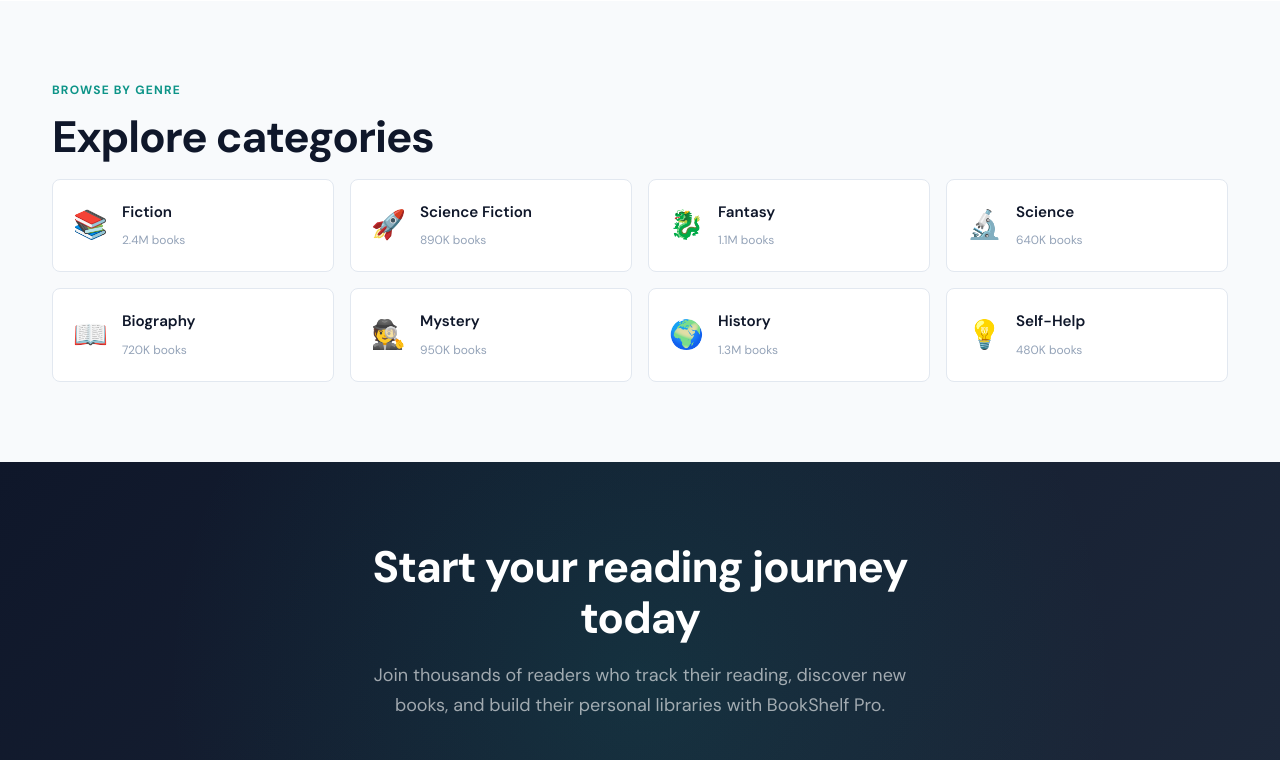
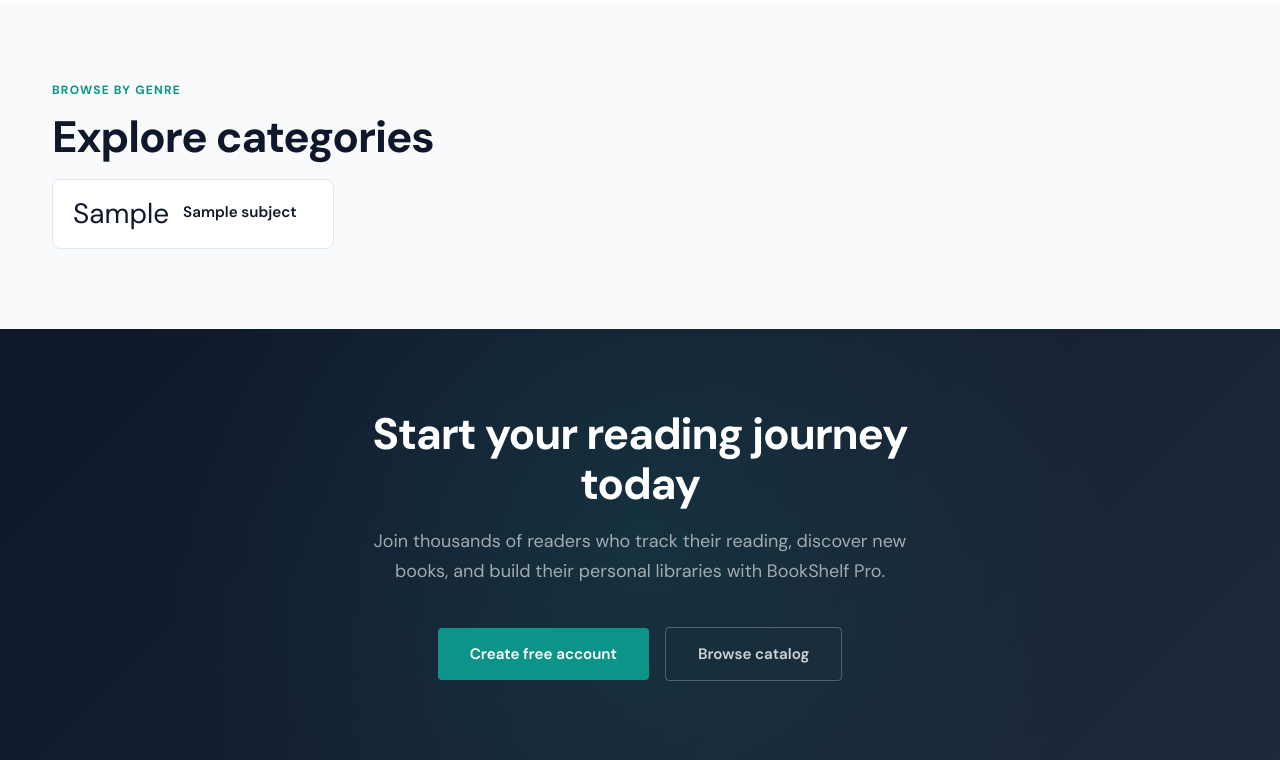
Before and after one commit to kapusta123b/BookShelf-Pro, a Django app: page / in a window 1280 px wide. Shown: the part 2241-3001 px from the top of the page. Run offline with Django 5.2, Linux system fonts and the light colour scheme; tables that the repository leaves empty hold one stand-in row (values such as "Sample post"); style sheets or scripts are compiled from the project's sources; some libraries are stand-ins or nearby versions.

Commit message:
add category-based book filtering with slug urls, replace hardcoded genre cards with dynamic db subjects, add emoji field to subject model,  add show more/less toggle on categories grid

```diff
--- a/backend/books/models.py
+++ b/backend/books/models.py
@@ -5,6 +5,7 @@
 class Subject(models.Model):
     slug = models.SlugField(unique=True, null=True, blank=True)
     name = models.CharField(max_length=100)
+    emoji = models.CharField(null=True)
 
     def __str__(self):
         return self.name
@@ -37,7 +38,13 @@
 
 
 class BookQuerySet(models.QuerySet):
-    pass
+
+    def by_category(self, slug):
+
+        if slug and slug != 'all':
+            return self.filter(subjects__slug=slug)
+
+        return self
 
 
 class Book(models.Model):
--- a/backend/books/templatetags/books_tags.py
+++ b/backend/books/templatetags/books_tags.py
@@ -1,4 +1,6 @@
 from django import template
+
+from books.models import Subject
 
 register = template.Library()
 
@@ -11,3 +13,7 @@
         query[kwarg] = value
 
     return query.urlencode()
+
+@register.simple_tag()
+def tag_subjects():
+    return Subject.objects.all()
--- a/backend/books/urls.py
+++ b/backend/books/urls.py
@@ -4,5 +4,5 @@
 app_name = 'books'
 
 urlpatterns = [
-    path('', views.CatalogView.as_view(), name='index'),
+    path('<slug:subject_slug>/', views.CatalogView.as_view(), name='index'),
 ]
--- a/backend/books/views.py
+++ b/backend/books/views.py
@@ -15,6 +15,7 @@
     def get_queryset(self):
         search = self.request.GET.get('search')
         search_by = self.request.GET.get('search_by')
+        subject = self.kwargs.get('subject_slug')
 
         if search and search_by:
             client = BookSearchClient()
@@ -29,8 +30,10 @@
 
             return queryset
 
+        queryset = ( self.model.objects.by_category(subject) )
 
-        return super().get_queryset()
+
+        return queryset
 
     def get_context_data(self, **kwargs):
         context = super().get_context_data(**kwargs)
--- a/backend/library/templates/library/index.html
+++ b/backend/library/templates/library/index.html
@@ -13,13 +13,15 @@
   <div class="library-page">
 
     <div class="library-header">
+
       <div class="library-header__left">
         <h1>My Library</h1>
         <p>Your personal book collection</p>
       </div>
+
       <div class="library-header__actions">
 
-        <a href="{% url 'books:index' %}" class="library-header__btn library-header__btn--primary">
+        <a href="{% url 'books:index' 'all' %}" class="library-header__btn library-header__btn--primary">
           <img src="{% static 'deps/svg/plus.svg' %}" alt="">
           Add Book
         </a>
--- a/backend/main/templates/main/index.html
+++ b/backend/main/templates/main/index.html
@@ -1,5 +1,6 @@
 {% extends 'base.html' %}
 {% load sass_tags %}
+{% load books_tags %}
 {% load static %}
 
 {% block title %}BookShelf Pro — Your Personal Reading Library{% endblock %}
@@ -32,7 +33,7 @@
             <button type="button" class="hero__search-tab" data-type="author" data-placeholder="Search by author name…">Author</button>
             <button type="button" class="hero__search-tab" data-type="isbn" data-placeholder="Enter ISBN, e.g. 978-0-7432-7356-5…">ISBN</button>
           </div>
-          <form class="hero__search-bar" method="get" action="{% url 'books:index' %}">
+          <form class="hero__search-bar" method="get" action="{% url 'books:index' 'all' %}">
             <input type="hidden" name="type" value="title">
             <input type="text" name="q" placeholder="Search by book title…" autocomplete="off">
             <button type="submit">
@@ -46,7 +47,7 @@
           <a href="{% url 'users:register' %}" class="hero__btn hero__btn--primary">
             Start for free
           </a>
-          <a href="{% url 'books:index' %}" class="hero__btn hero__btn--ghost">
+          <a href="{% url 'books:index' 'all' %}" class="hero__btn hero__btn--ghost">
             Browse catalog
           </a>
         </div>
@@ -98,7 +99,7 @@
           <p class="section__label">Discover</p>
           <h2 class="section__title">Popular right now</h2>
         </div>
-        <a href="{% url 'books:index' %}" class="section-header__link">
+        <a href="{% url 'books:index' 'all' %}" class="section-header__link">
           View all
           <img src="{% static 'deps/svg/chevron-right.svg' %}" alt="">
         </a>
@@ -296,73 +297,30 @@
       <p class="section__label">Browse by Genre</p>
       <h2 class="section__title">Explore categories</h2>
 
-      <div class="categories__grid">
+      <div class="categories__grid" id="categories-grid">
 
-        <a href="{% url 'books:index' %}" class="categories__card">
-          <span class="categories__card-emoji">📚</span>
-          <div class="categories__card-info">
-            <h4>Fiction</h4>
-            <span>2.4M books</span>
-          </div>
-        </a>
+        {% tag_subjects as subjects %}
+        {% for subject in subjects %}
 
-        <a href="{% url 'books:index' %}" class="categories__card">
-          <span class="categories__card-emoji">🚀</span>
-          <div class="categories__card-info">
-            <h4>Science Fiction</h4>
-            <span>890K books</span>
-          </div>
-        </a>
+          <a href="{% url 'books:index' subject.slug %}" class="categories__card{% if forloop.counter > 8 %} categories__card--hidden{% endif %}">
+            <span class="categories__card-emoji">{{ subject.emoji }}</span>
+            <div class="categories__card-info">
+              <h4>{{ subject.name }}</h4>
+            </div>
+          </a>
 
-        <a href="{% url 'books:index' %}" class="categories__card">
-          <span class="categories__card-emoji">🐉</span>
-          <div class="categories__card-info">
-            <h4>Fantasy</h4>
-            <span>1.1M books</span>
-          </div>
-        </a>
-
-        <a href="{% url 'books:index' %}" class="categories__card">
-          <span class="categories__card-emoji">🔬</span>
-          <div class="categories__card-info">
-            <h4>Science</h4>
-            <span>640K books</span>
-          </div>
-        </a>
-
-        <a href="{% url 'books:index' %}" class="categories__card">
-          <span class="categories__card-emoji">📖</span>
-          <div class="categories__card-info">
-            <h4>Biography</h4>
-            <span>720K books</span>
-          </div>
-        </a>
-
-        <a href="{% url 'books:index' %}" class="categories__card">
-          <span class="categories__card-emoji">🕵️</span>
-          <div class="categories__card-info">
-            <h4>Mystery</h4>
-            <span>950K books</span>
-          </div>
-        </a>
-
-        <a href="{% url 'books:index' %}" class="categories__card">
-          <span class="categories__card-emoji">🌍</span>
-          <div class="categories__card-info">
-            <h4>History</h4>
-            <span>1.3M books</span>
-          </div>
-        </a>
-
-        <a href="{% url 'books:index' %}" class="categories__card">
-          <span class="categories__card-emoji">💡</span>
-          <div class="categories__card-info">
-            <h4>Self-Help</h4>
-            <span>480K books</span>
-          </div>
-        </a>
+        {% endfor %}
 
       </div>
+
+      {% tag_subjects as subjects %}
+      {% if subjects.count > 8 %}
+        <div class="categories__more">
+          <button type="button" class="categories__more-btn" id="categories-toggle">
+            Show more
+          </button>
+        </div>
+      {% endif %}
 
     </div>
   </section>
@@ -375,7 +333,7 @@
         <a href="{% url 'users:register' %}" class="cta-section__btn cta-section__btn--primary">
           Create free account
         </a>
-        <a href="{% url 'books:index' %}" class="cta-section__btn cta-section__btn--ghost">
+        <a href="{% url 'books:index' 'all' %}" class="cta-section__btn cta-section__btn--ghost">
           Browse catalog
         </a>
       </div>
@@ -386,4 +344,16 @@
 
 {% block extra_js %}
   <script src="{% static 'deps/js/main.js' %}"></script>
+  <script>
+    const toggle = document.getElementById('categories-toggle');
+    if (toggle) {
+      toggle.addEventListener('click', function () {
+        const hidden = document.querySelectorAll('.categories__card--hidden');
+        const isExpanded = toggle.dataset.expanded === 'true';
+        hidden.forEach(card => card.style.display = isExpanded ? '' : 'flex');
+        toggle.textContent = isExpanded ? 'Show more' : 'Show less';
+        toggle.dataset.expanded = !isExpanded;
+      });
+    }
+  </script>
 {% endblock %}
--- a/backend/static/deps/css/main.scss
+++ b/backend/static/deps/css/main.scss
@@ -634,6 +634,32 @@
         color: $text-muted;
       }
     }
+
+    &--hidden {
+      display: none;
+    }
+  }
+
+  &__more {
+    display: flex;
+    justify-content: center;
+    margin-top: 1.25rem;
+
+    &-btn {
+      background: none;
+      border: 1px solid $border;
+      border-radius: $radius-md;
+      color: $text-secondary;
+      font-size: $font-size-sm;
+      padding: 0.5rem 1.5rem;
+      cursor: pointer;
+      transition: $transition-fast;
+
+      &:hover {
+        border-color: $primary;
+        color: $primary;
+      }
+    }
   }
 }
 
--- a/backend/templates/base.html
+++ b/backend/templates/base.html
@@ -1,5 +1,6 @@
 {% load sass_tags %}
 {% load static %}
+{% load books_tags %}
 <!DOCTYPE html>
 <html lang="en">
 
@@ -31,7 +32,7 @@
 
         <div class="nav__links">
           <a href="{% url 'main:index' %}" class="nav__link">Home</a>
-          <a href="{% url 'books:index' %}" class="nav__link">Catalog</a>
+          <a href="{% url 'books:index' 'all' %}" class="nav__link">Catalog</a>
 
           {% if user.is_authenticated %}
 
@@ -94,7 +95,7 @@
         Home
       </a>
 
-      <a href="{% url 'books:index' %}" class="nav-mobile__link">
+      <a href="{% url 'books:index' 'all' %}" class="nav-mobile__link">
         <img src="{% static 'deps/svg/book-open.svg' %}" alt="">
         Catalog
       </a>
@@ -166,7 +167,7 @@
           <h4>Explore</h4>
           <ul>
             <li><a href="{% url 'main:index' %}">Home</a></li>
-            <li><a href="{% url 'books:index' %}">Catalog</a></li>
+            <li><a href="{% url 'books:index' 'all' %}">Catalog</a></li>
 
             {% if user.is_authenticated %}
 
```
Also changed, not shown: backend/books/templates/books/index.html (+6 -60 lines).
